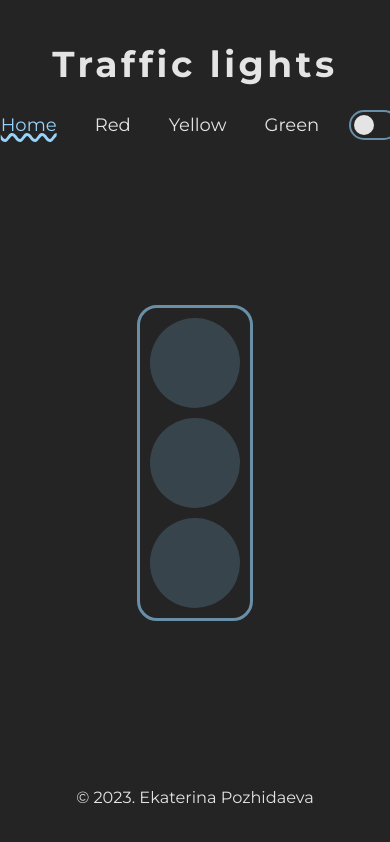
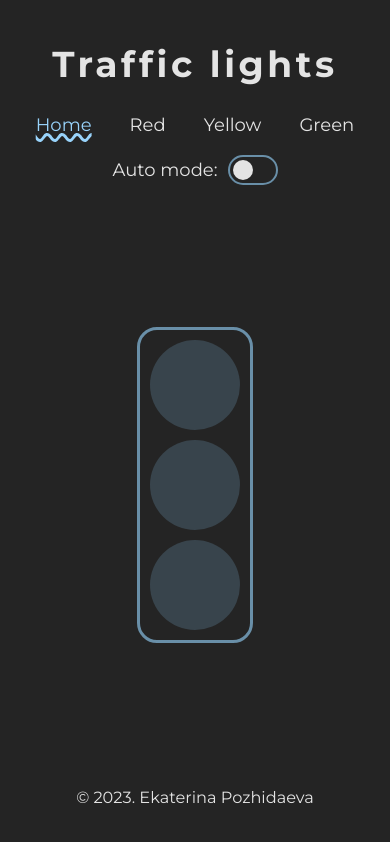
Before and after one commit to kateworks/react-traffic-lights, a React (Create React App) app: page / in a window 390 px wide. Built offline with nearby package versions, Linux system fonts and the light colour scheme.

Commit message:
Add accessibility features

```diff
--- a/src/components/Header/Header.jsx
+++ b/src/components/Header/Header.jsx
@@ -19,12 +19,13 @@ function Header({ onToggle }) {
       <h1 className={styles.header__title}>
         Traffic lights
       </h1>
-      <nav className={styles.header__nav}>
-        <ul className={styles.header__list}>
+      <nav className={styles.header__nav} aria-label='Traffic lights controls'>
+        <ul className={styles.header__list} aria-label='Change color manually'>
           {navList}
         </ul>
         <ToggleSwitch
-          name="toggle-button"
+          name='toggle-button'
+          label='Auto mode:'
           isChecked={lights.isOn}
           onChange={onToggle}
         />
--- a/src/components/Header/Header.module.css
+++ b/src/components/Header/Header.module.css
@@ -33,10 +33,17 @@
   padding: 5px 10px;
 }
 
+@media screen and (max-width: 600px) {
+  .header__nav {
+    flex-flow: column nowrap;
+    gap: 15px;
+  }
+}
+
 @media screen and (max-height: 500px) {
   .header {
     padding: 10px;
-    gap: 0;
+    gap: 5px;
   }
 
   .header__title {
@@ -54,11 +61,6 @@
     font-size: 1.5rem;
   }
 
-  .header__nav {
-    flex-flow: column nowrap;
-    gap: 15px;
-  }
-
   .header__list {
     gap: 0;
   }
--- a/src/components/ToggleSwitch/ToggleSwitch.jsx
+++ b/src/components/ToggleSwitch/ToggleSwitch.jsx
@@ -1,23 +1,28 @@
 import styles from './ToggleSwitch.module.css';
 
-function ToggleSwitch({ name, isChecked, onChange }) {
+function ToggleSwitch({ name, label, isChecked, onChange }) {
   const toggleState = isChecked || false;
+  const labelId = `labelFor-${name}`;
 
   return (
-    <label className={styles.toggle}>
+    <div className={styles.toggle}>
+      <label id={labelId} className={styles.toggle__label}>
+        {label}
+      </label>
+      <label className={styles.toggle__switch}>
         <input
           type="checkbox"
           name={name}
-        aria-label='Toggle switch'
+          aria-labelledby={labelId}
           aria-checked={toggleState}
           tabIndex={0}
           className={styles.toggle__input}
           checked={toggleState}
           onChange={onChange}
         />
-
         <span className={styles.toggle__slider}/>
       </label>
+    </div>
   );
 }
 
--- a/src/components/ToggleSwitch/ToggleSwitch.module.css
+++ b/src/components/ToggleSwitch/ToggleSwitch.module.css
@@ -1,4 +1,17 @@
 .toggle {
+  display: flex;
+  flex-flow: row nowrap;
+  gap: 10px;
+  align-items: center;
+}
+
+.toggle__label {
+  font-size: 1rem;
+  font-weight: 400;
+  color: var(--color-text);
+}
+
+.toggle__switch {
   position: relative;
   display: block;
   flex: none;
--- a/src/components/TrafficLights/TrafficLights.jsx
+++ b/src/components/TrafficLights/TrafficLights.jsx
@@ -19,16 +19,19 @@ function TrafficColor({ color = '', isActive = false }) {
     return <div className={styles.lights__color} />
   }
 
+  const ariaTime = lights.counter ? `, ${lights.counter} seconds left` : '';
+  const ariaLabel = `${lights.color} color${ariaTime}`;
+
   return (
-    <div className={`${styles.lights__color} ${colorClass} ${blinkClass}`}>
-      <time className={styles.lights__time}>{lights.counter || ''}</time>
+    <div className={`${styles.lights__color} ${colorClass} ${blinkClass}`} aria-label={ariaLabel}>
+      <time className={styles.lights__time} aria-hidden>{lights.counter || ''}</time>
     </div>
   );
 }
 
 function TrafficLights({ activeColor = '' }) {
   return (
-    <div className={styles.lights}>
+    <div className={styles.lights} aria-label='Traffic lights'>
       <TrafficColor color={red} isActive={activeColor === red} />
       <TrafficColor color={yellow} isActive={activeColor === yellow} />
       <TrafficColor color={green} isActive={activeColor === green}/>
--- a/src/pages/Root/Root.module.css
+++ b/src/pages/Root/Root.module.css
@@ -14,7 +14,9 @@
   padding: 1rem;
 }
 
-@media screen and (max-width: 390px) and (orientation: portrait) {
+@media
+screen and (max-width: 390px) and (orientation: portrait),
+screen and (max-height: 400px) and (orientation: landscape) {
   .app__content {
     padding: 0;
   }
```
Lines whose indentation alone changed are shown as unchanged.
